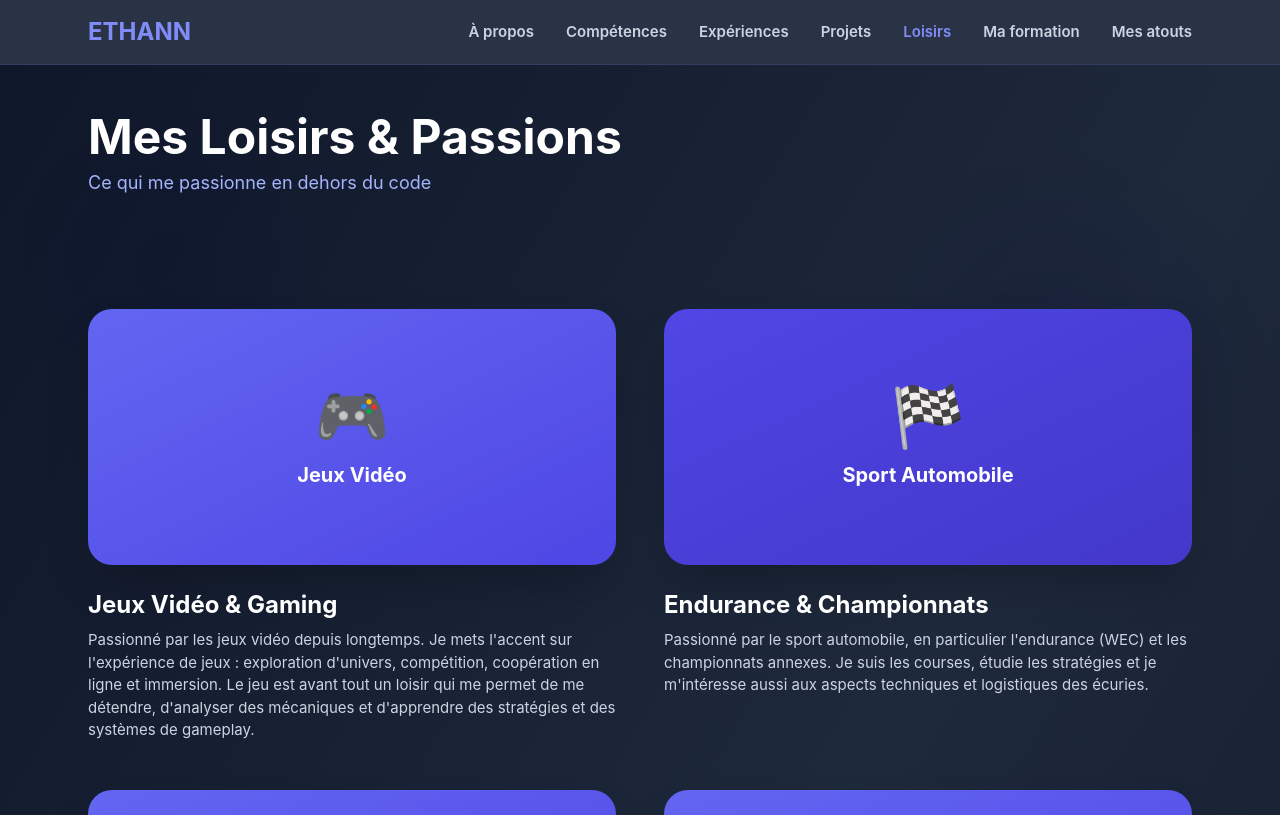
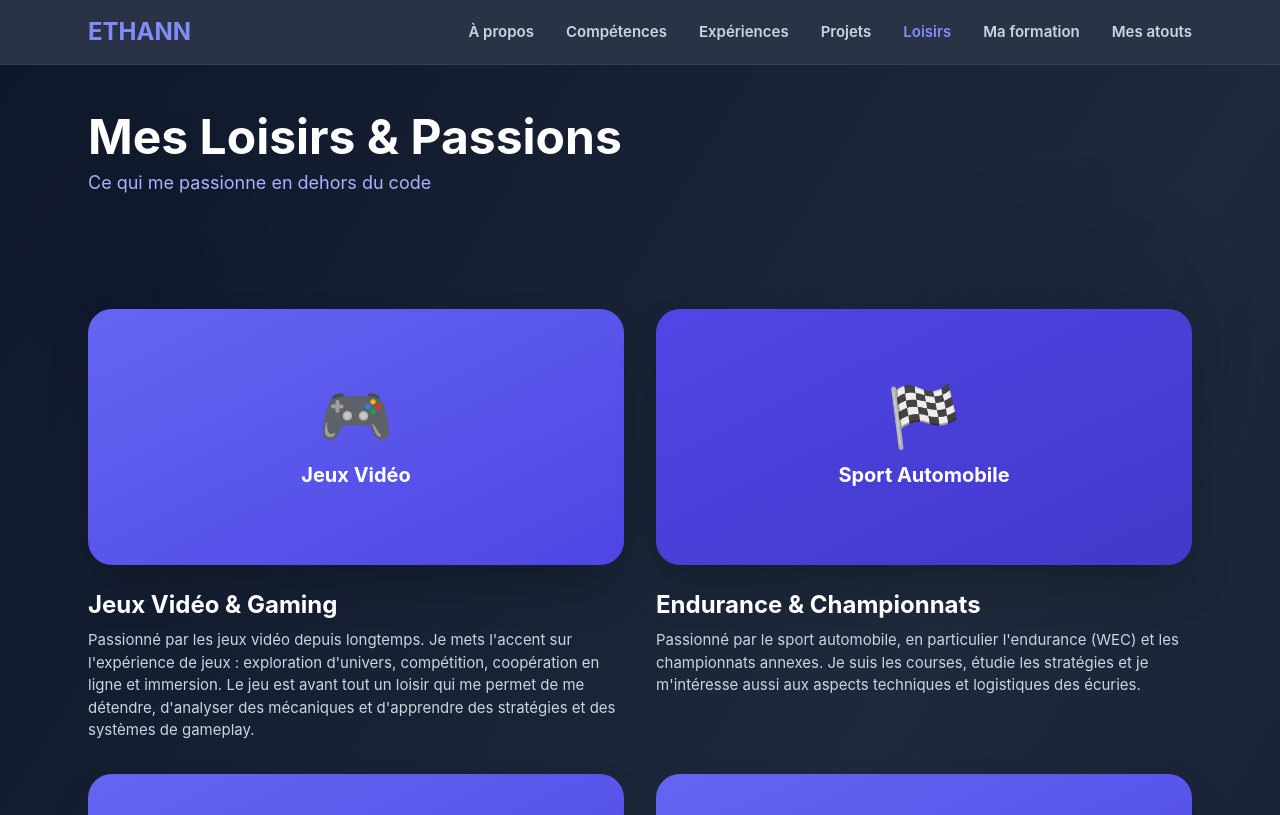
Before and after one commit to ethann-ol/ethann-ol.github.io, a Vue app in the folder e-portefolio/: page /loisirs in a window 1280 px wide. Shown: the top 815 px of the page. Built offline with nearby package versions, Linux system fonts and the light colour scheme.

Commit message:
Grid project

```diff
--- a/e-portefolio/src/pages/Loisirs.vue
+++ b/e-portefolio/src/pages/Loisirs.vue
@@ -17,7 +17,7 @@
 
       <main class="max-w-6xl mx-auto px-6 py-20">
         <!-- Section Loisirs avec bulles -->
-        <div class="grid md:grid-cols-2 gap-12 mb-20">
+        <div class="grid grid-cols-1 md:grid-cols-2 lg:grid-cols-2 gap-8 mb-20">
           <!-- Loisir 1 -->
           <div class="group">
             <div class="bg-gradient-to-br from-indigo-500 to-indigo-600 rounded-3xl h-64 flex items-center justify-center mb-6 shadow-2xl hover:shadow-indigo-500/50 transition-all duration-300 hover:scale-105">
--- a/e-portefolio/src/pages/Projects.vue
+++ b/e-portefolio/src/pages/Projects.vue
@@ -27,7 +27,7 @@
           <p class="text-indigo-300 text-lg">Choisis un projet pour accéder à la présentation complète, aux livrables et aux apprentissages critiques associés.</p>
         </section>
 
-        <div class="grid md:grid-cols-2 lg:grid-cols-3 gap-6 mb-8">
+        <div class="grid grid-cols-1 md:grid-cols-2 lg:grid-cols-3 gap-6 mb-8">
           <div class="bg-gradient-to-r from-indigo-500/20 to-slate-700/20 rounded-2xl p-6 border border-indigo-500/30 hover:border-indigo-400/50 transition-all">
             <p class="text-sm uppercase tracking-[0.2em] text-indigo-300/70 mb-2">SAE — Jeu</p>
             <h2 class="text-2xl font-bold text-white mb-2">StarBound Legacy</h2>
@@ -73,9 +73,7 @@
               <span>→</span>
             </router-link>
           </div>
-        </div>
 
-        <div class="grid md:grid-cols-2 gap-6">
           <div class="bg-gradient-to-r from-amber-500/20 to-slate-700/20 rounded-2xl p-6 border border-amber-500/30 hover:border-amber-400/50 transition-all relative">
             <div class="absolute top-3 right-3 px-2 py-1 bg-amber-500/30 text-amber-200 text-xs font-bold rounded">EN COURS</div>
             <p class="text-sm uppercase tracking-[0.2em] text-amber-300/70 mb-2">SAE S5 — IoT & Mobile</p>
```
